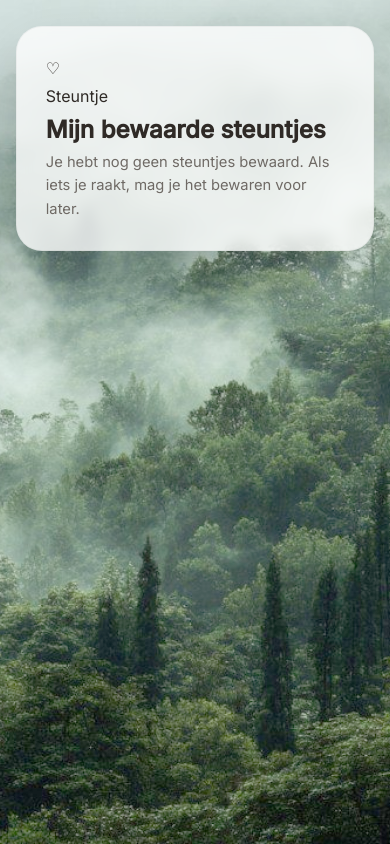
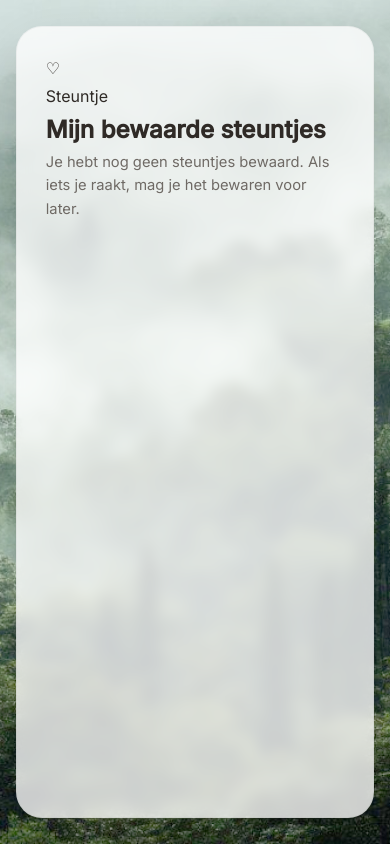
Before and after one commit to StraightCrazy/steuntje, a Next.js app: page /saved in a window 390 px wide. Built offline with nearby package versions, Linux system fonts and the light colour scheme; a web font is replaced by a local one.

Commit message:
Mobile fix + layout refinement

```diff
--- a/app/globals.css
+++ b/app/globals.css
@@ -74,7 +74,7 @@ body.avond {
   width: min(1040px, 100% - 2rem);
   margin: 0 auto;
   padding: 2.4rem 0 3rem;
-
+  min-height: 100svh;
   display: grid;
   gap: 1.5rem;
   grid-template-columns: 1.2fr 0.8fr;
@@ -207,6 +207,10 @@ button:hover,
     gap: 0.8rem;
   }
 }
+.cta-row {
+  position: relative;
+  z-index: 2;
+}
 
 /* ==================================================
    INPUT
```
